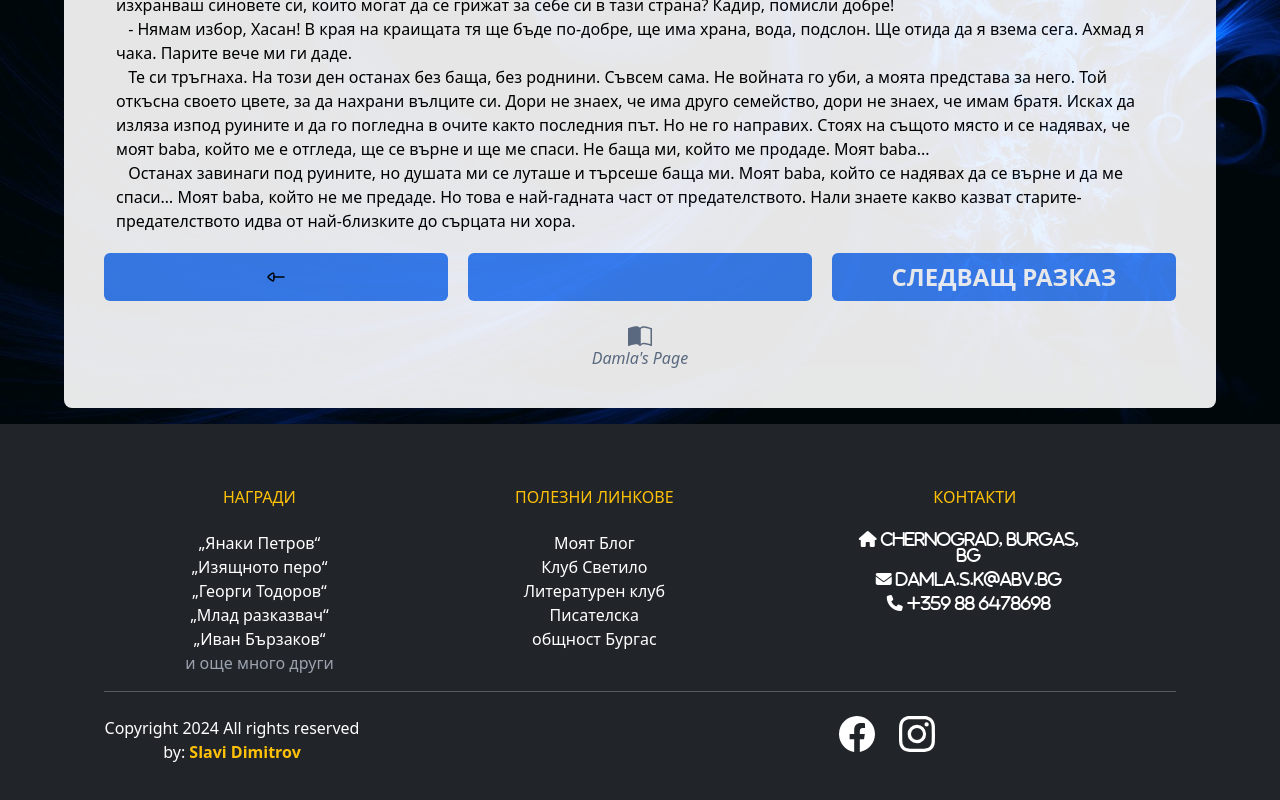
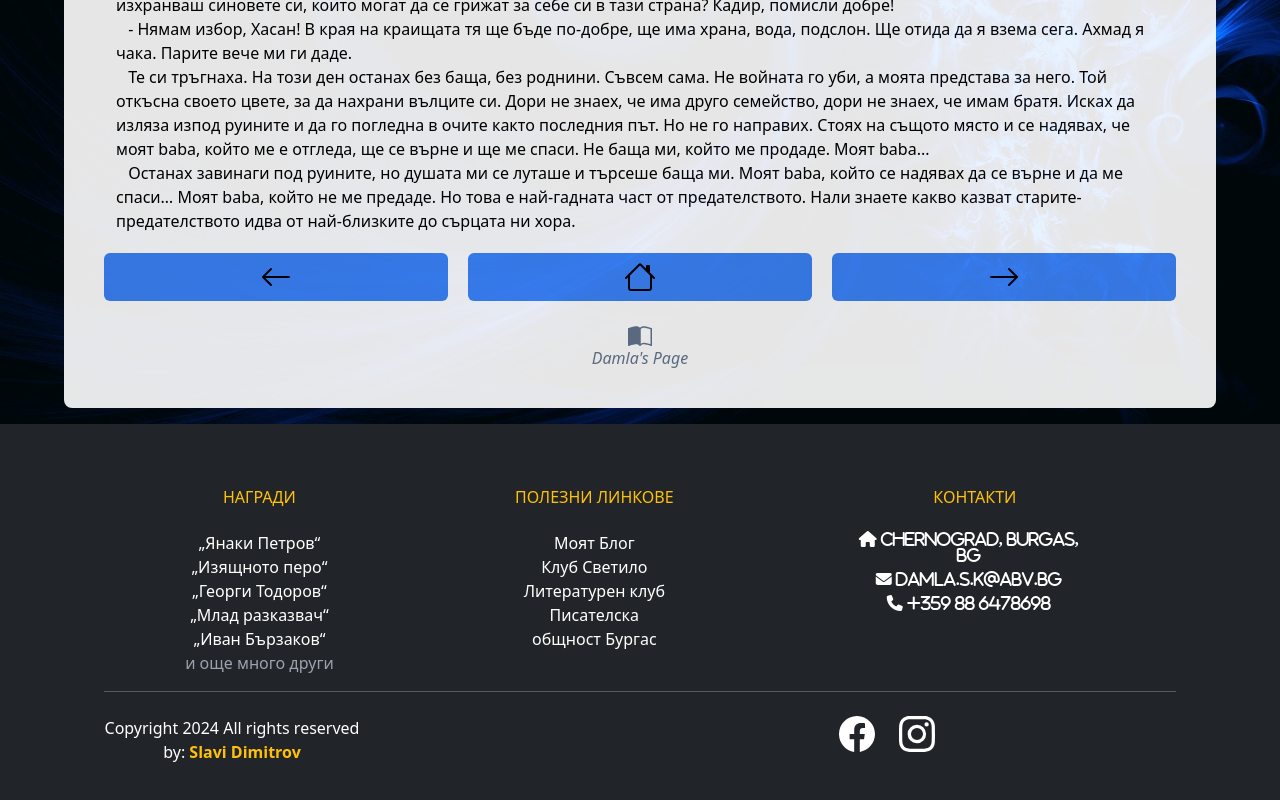
Before and after one commit to sldimitrov/DamlaPage, a React (Create React App) app: page /almanah in a window 1280 px wide. Shown: the part 1159-1959 px from the top of the page. Built offline with nearby package versions, Linux system fonts and the light colour scheme; a web font is replaced by a local one.

Commit message:
replace text with icons

```diff
--- a/src/pages/PageTemplate/PageTemplate.jsx
+++ b/src/pages/PageTemplate/PageTemplate.jsx
@@ -12,31 +12,52 @@ export default function PageTemplate({ title, text, prevPath, nextPath }) {
             text={
               <svg
                 xmlns="http://www.w3.org/2000/svg"
-                viewBox="0 0 24 24"
-                width="24"
-                height="24"
-                color="#000000"
-                fill="none"
+                width="32"
+                height="32"
+                fill="currentColor"
+                className="bi bi-arrow-left text-black"
+                viewBox="0 0 16 16"
               >
                 <path
-                  d="M10 12L20 12"
-                  stroke="currentColor"
-                  stroke-width="1.5"
-                  stroke-linecap="round"
-                  stroke-linejoin="round"
-                />
-                <path
-                  d="M5.41418 13.6026L6.38061 14.3639C7.94641 15.5974 8.72931 16.2141 9.36467 15.9328C10 15.6515 10 14.6881 10 12.7613V11.2387C10 9.31191 10 8.34853 9.36467 8.06721C8.72931 7.7859 7.94641 8.40264 6.38062 9.63612L5.41418 10.3974C4.47141 11.1401 4.00003 11.5115 4.00003 12C4.00003 12.4885 4.47141 12.8599 5.41418 13.6026Z"
-                  stroke="currentColor"
-                  stroke-width="1.5"
-                  stroke-linecap="round"
-                  stroke-linejoin="round"
+                  fill-rule="evenodd"
+                  d="M15 8a.5.5 0 0 0-.5-.5H2.707l3.147-3.146a.5.5 0 1 0-.708-.708l-4 4a.5.5 0 0 0 0 .708l4 4a.5.5 0 0 0 .708-.708L2.707 8.5H14.5A.5.5 0 0 0 15 8"
                 />
               </svg>
             }
           />
-          <GoToLink path="/works" text=""></GoToLink>
-          <GoToLink path={nextPath} text="СЛЕДВАЩ РАЗКАЗ" />
+          <GoToLink
+            path="/works"
+            text={
+              <svg
+                xmlns="http://www.w3.org/2000/svg"
+                width="32"
+                height="32"
+                fill="currentColor"
+                className="bi bi-house text-black"
+                viewBox="0 0 16 16"
+              >
+                <path d="M8.707 1.5a1 1 0 0 0-1.414 0L.646 8.146a.5.5 0 0 0 .708.708L2 8.207V13.5A1.5 1.5 0 0 0 3.5 15h9a1.5 1.5 0 0 0 1.5-1.5V8.207l.646.647a.5.5 0 0 0 .708-.708L13 5.793V2.5a.5.5 0 0 0-.5-.5h-1a.5.5 0 0 0-.5.5v1.293zM13 7.207V13.5a.5.5 0 0 1-.5.5h-9a.5.5 0 0 1-.5-.5V7.207l5-5z" />
+              </svg>
+            }
+          />
+          <GoToLink
+            path={nextPath}
+            text={
+              <svg
+                xmlns="http://www.w3.org/2000/svg"
+                width="32"
+                height="32"
+                fill="currentColor"
+                className="bi bi-arrow-right text-black"
+                viewBox="0 0 16 16"
+              >
+                <path
+                  fill-rule="evenodd"
+                  d="M1 8a.5.5 0 0 1 .5-.5h11.793l-3.147-3.146a.5.5 0 0 1 .708-.708l4 4a.5.5 0 0 1 0 .708l-4 4a.5.5 0 0 1-.708-.708L13.293 8.5H1.5A.5.5 0 0 1 1 8"
+                />
+              </svg>
+            }
+          />
         </div>
       </div>
     </SectionTemplate>
```
